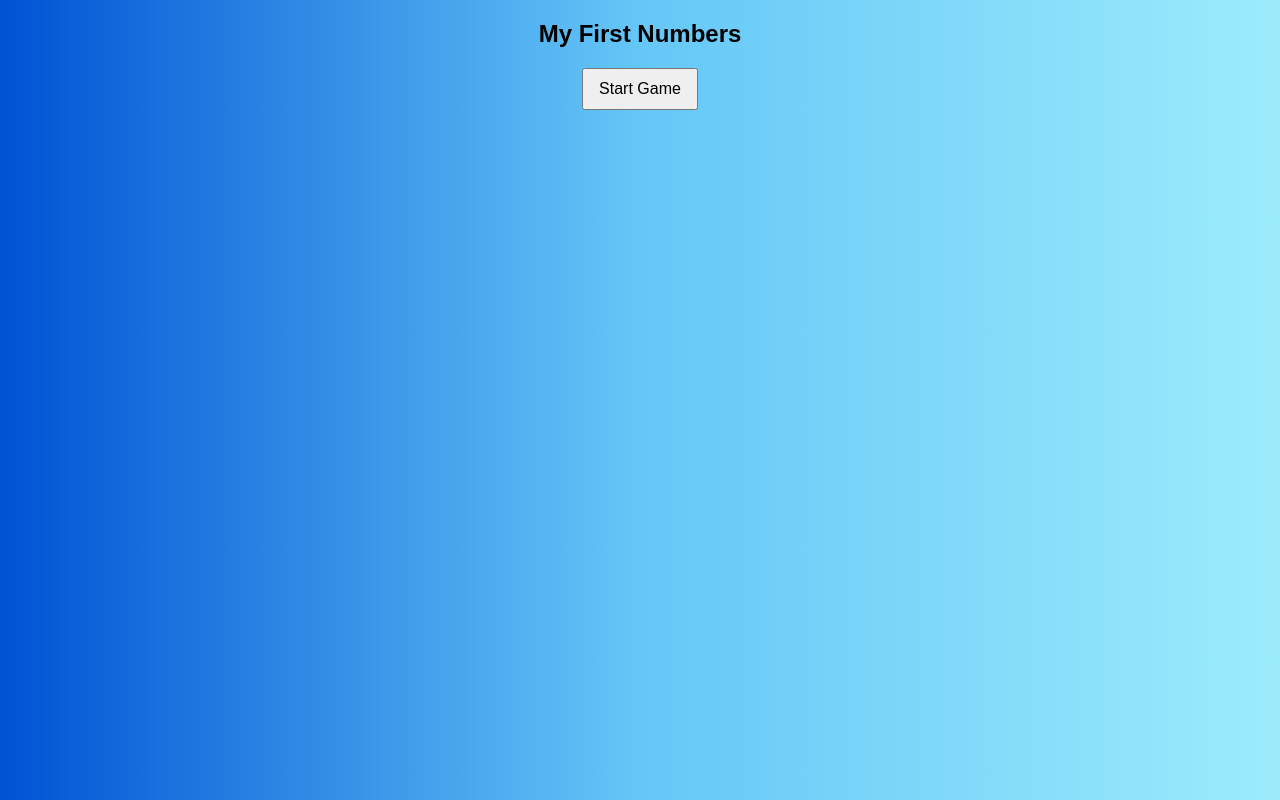
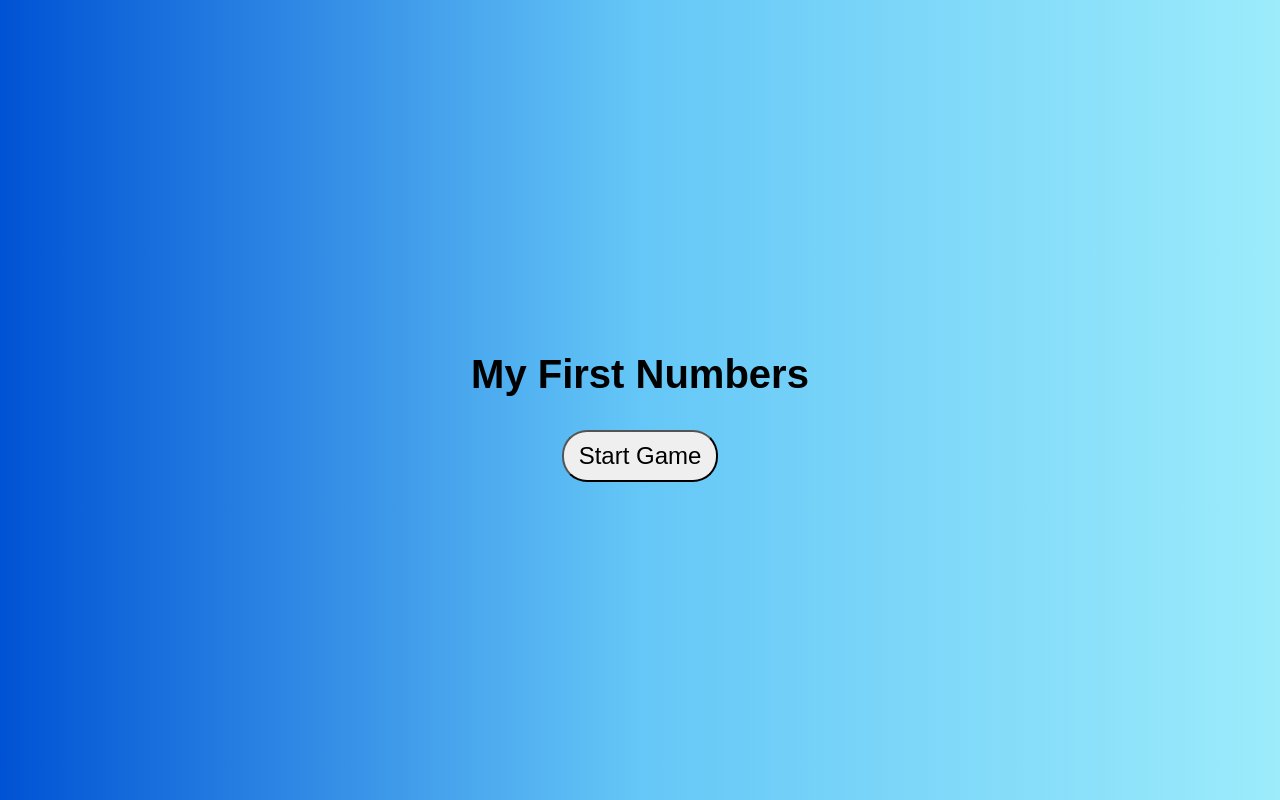
Before and after one commit to NeilBr87/My-First-Numbers, a React (Create React App) app: page / in a window 1280 px wide. Built offline with nearby package versions, Linux system fonts and the light colour scheme; a web font is replaced by a local one.

Commit message:
CSS changes for title page and buttons

```diff
--- a/src/Components/GameContainer/index.js
+++ b/src/Components/GameContainer/index.js
@@ -78,9 +78,9 @@ useEffect(() => {
   <section>
 
     {!gameOpen && <div>
-    <div>
-      <h2>My First Numbers</h2>
-      <button onClick={() => setGameOpen(true)}>Start Game</button>
+    <div id="startContainer">
+      <h1 style={{fontSize: "40px"}} >My First Numbers</h1>
+      <button id="startGame" onClick={() => setGameOpen(true)}>Start Game</button>
     </div>
     </div>}
 
--- a/src/Components/GameContainer/style.css
+++ b/src/Components/GameContainer/style.css
@@ -36,10 +36,17 @@ body {
   }
 
   .optionKey {
-    color: rgb(159, 19, 19);
+    background-color: rgb(224, 46, 46);
+    color: white;
     font-size: 48px;
     margin-bottom: -10vh;
     font-family: Helvetica;
+    width: 6vw;
+    border-radius: 10%;
+    display: flex;
+    justify-content: center;
+    align-items: center;
+    cursor: pointer;
   }
 
   button {
@@ -107,3 +114,17 @@ background: linear-gradient(to right, #ffc500, #c21500); /* W3C, IE 10+/ Edge, F
     border-radius: 25px;
     padding: 10px 15px;
   }
+
+  #startContainer {
+    display: flex;
+    flex-direction: column;
+    align-items: center;
+    justify-content: center;
+    height: 100vh;
+  }
+
+  #startGame {
+    font-size: 24px;
+    padding: 10px 15px;
+    border-radius: 25px;
+  }
```
